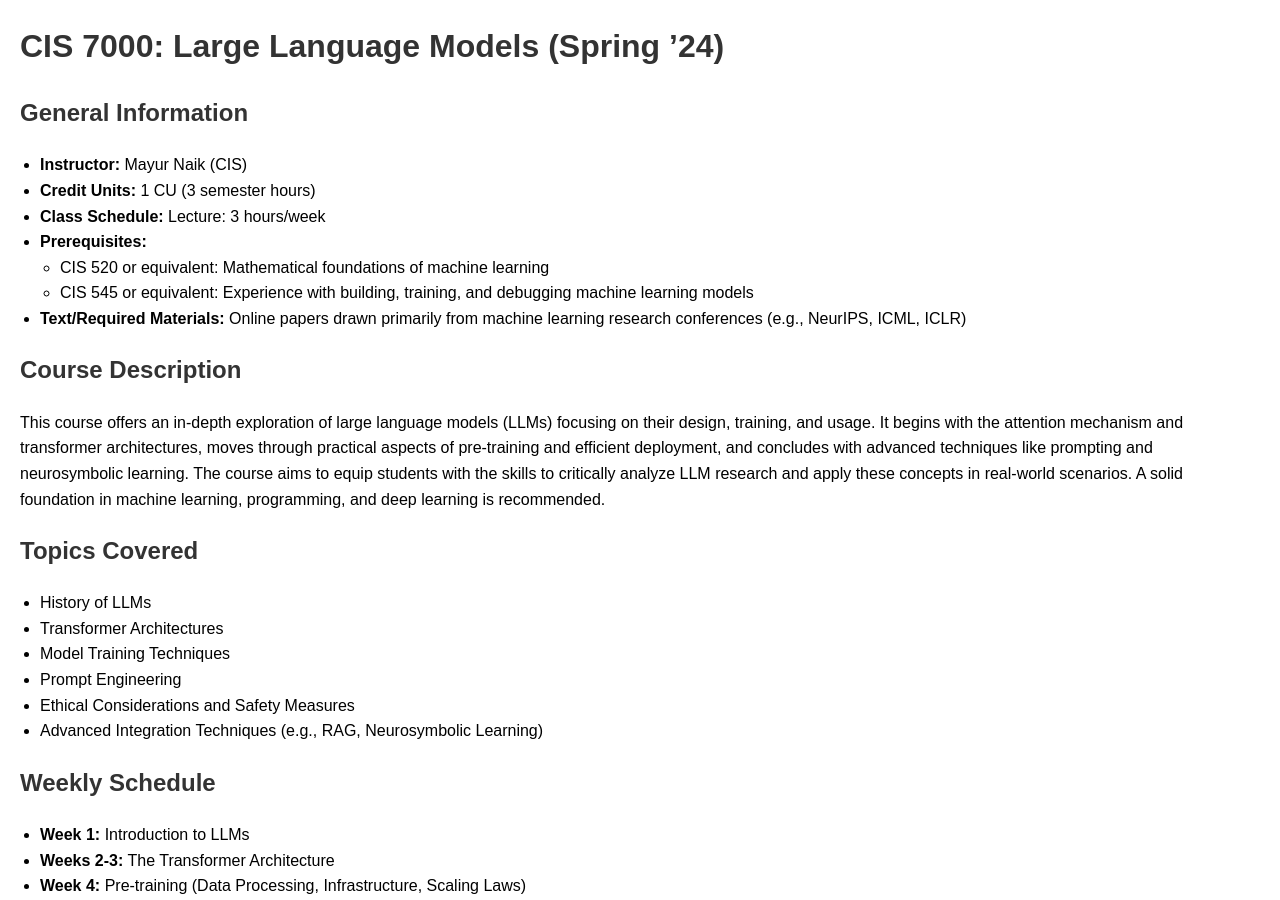
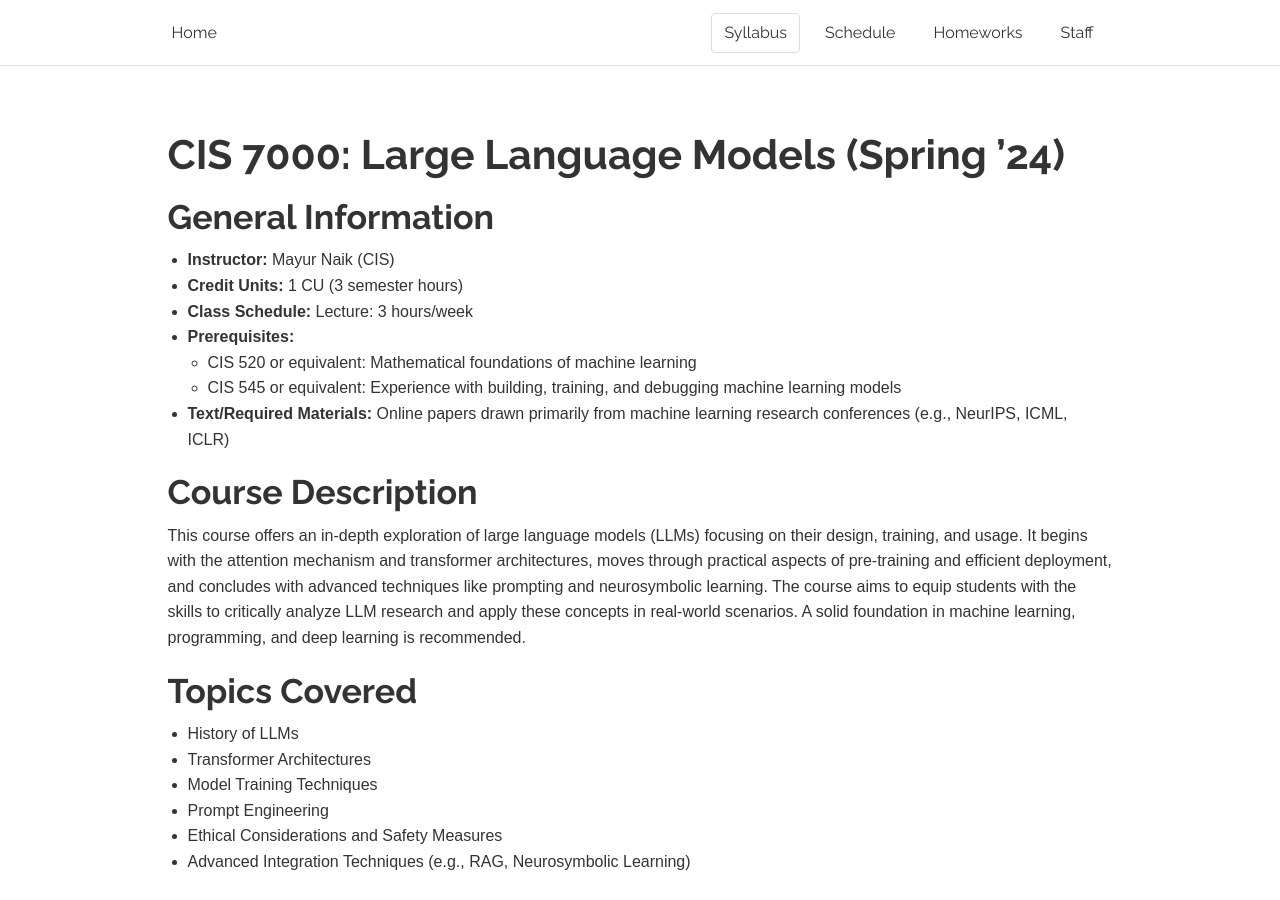
Before and after one commit to llm-class/llm-class.github.io, a Jekyll site: the page built from syllabus.html, in a window 1280 px wide and 900 px high. Built offline with Jekyll 4.4.1, drawn with Linux system fonts in a browser that asks for light colours; nearby versions of some CDN libraries; some of the changed lines change nothing that is shown.

Commit message:
added tabs to syllabus page

```diff
--- a/syllabus.html
+++ b/syllabus.html
@@ -1,5 +1,7 @@
-<!DOCTYPE html>
-<html lang="en">
+---
+title: Labs
+layout: default
+---
 
 <head>
   <meta charset="UTF-8">
```
Also changed, not shown: 1 other file.
